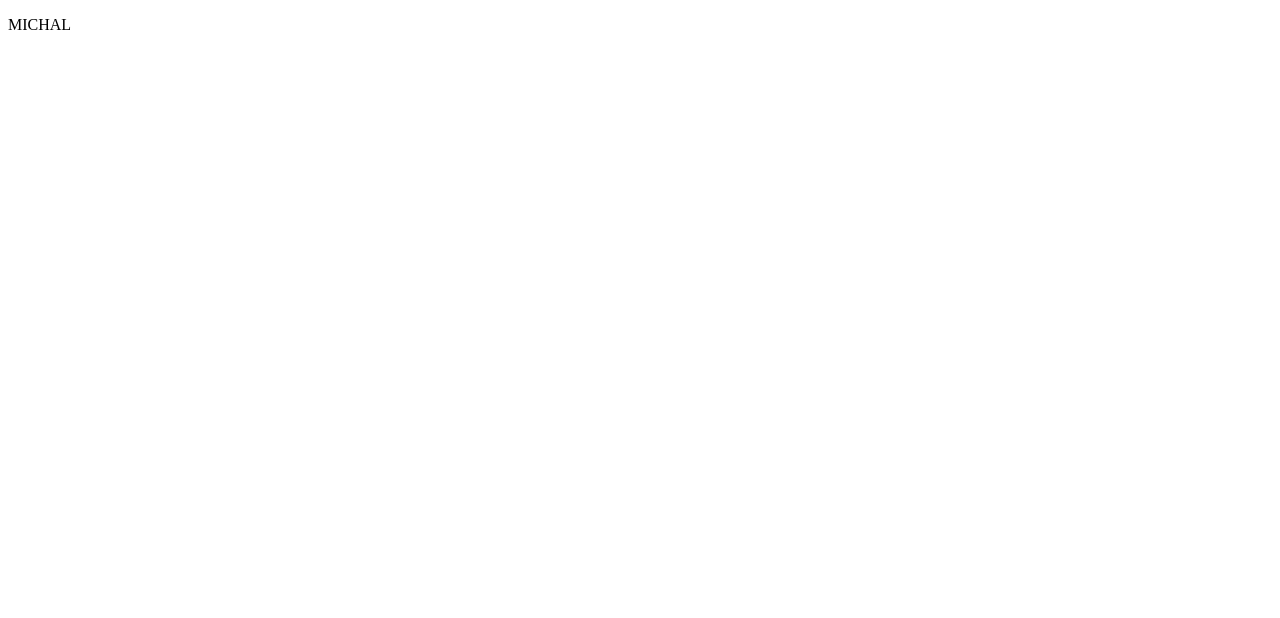
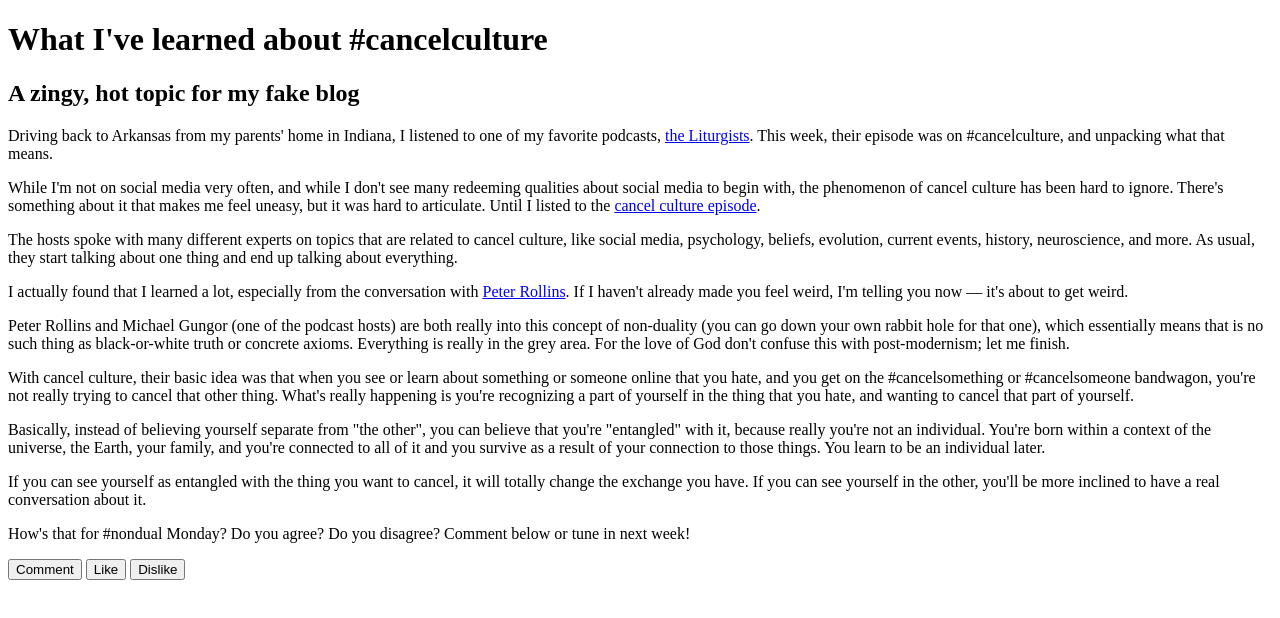
Before and after one commit to mic-k-r/html-me-something, a plain HTML site: page index.html in a window 1280 px wide. Drawn offline with Linux system fonts and the light colour scheme.

Commit message:
finished work on the HTML page

```diff
--- a/index.html
+++ b/index.html
@@ -3,9 +3,24 @@
 <head>
     <meta charset="UTF-8">
     <meta name="viewport" content="width=device-width, initial-scale=1.0">
-    <title>Document</title>
+    <title>Fake blog post: What I've learned about #cancelculture</title>
 </head>
 <body>
-    <p>MICHAL</p>
+    <h1>What I've learned about #cancelculture</h1>
+    <h2>A zingy, hot topic for my fake blog</h2>
+    <!-- <img src="" alt=""> -->
+    <p>Driving back to Arkansas from my parents' home in Indiana, I listened to one of my favorite podcasts, <a href="https://theliturgists.com/">the Liturgists</a>. This week, their episode was on #cancelculture, and unpacking what that means.</p>
+    <p>While I'm not on social media very often, and while I don't see many redeeming qualities about social media to begin with, the phenomenon of cancel culture has been hard to ignore. There's something about it that makes me feel uneasy, but it was hard to articulate. Until I listed to the <a href="https://theliturgists.com/podcast/2020/9/24/4yq2huvn4ywya70ty03x6ns0kygrr9">cancel culture episode</a>.</p>
+    <p>The hosts spoke with many different experts on topics that are related to cancel culture, like social media, psychology, beliefs, evolution, current events, history, neuroscience, and more. As usual, they start talking about one thing and end up talking about everything.</p>
+    <p>I actually found that I learned a lot, especially from the conversation with <a href="https://peterrollins.com/">Peter Rollins</a>. If I haven't already made you feel weird, I'm telling you now –– it's about to get weird.</p>
+    <p>Peter Rollins and Michael Gungor (one of the podcast hosts) are both really into this concept of non-duality (you can go down your own rabbit hole for that one), which essentially means that is no such thing as black-or-white truth or concrete axioms. Everything is really in the grey area. For the love of God don't confuse this with post-modernism; let me finish.</p>
+    <p>With cancel culture, their basic idea was that when you see or learn about something or someone online that you hate, and you get on the #cancelsomething or #cancelsomeone bandwagon, you're not really trying to cancel that other thing. What's really happening is you're recognizing a part of yourself in the thing that you hate, and wanting to cancel that part of yourself.</p>
+    <p>Basically, instead of believing yourself separate from &quotthe other&quot, you can believe that you're &quotentangled&quot with it, because really you're not an individual. You're born within a context of the universe, the Earth, your family, and you're connected to all of it and you survive as a result of your connection to those things. You learn to be an individual later.</p>
+    <p>If you can see yourself as entangled with the thing you want to cancel, it will totally change the exchange you have. If you can see yourself in the other, you'll be more inclined to have a real conversation about it.</p>
+    <p>How's that for #nondual Monday? Do you agree? Do you disagree? Comment below or tune in next week!</p>
+
+    <button>Comment</button>
+    <button>Like</button>
+    <button>Dislike</button>
 </body>
 </html>
```
